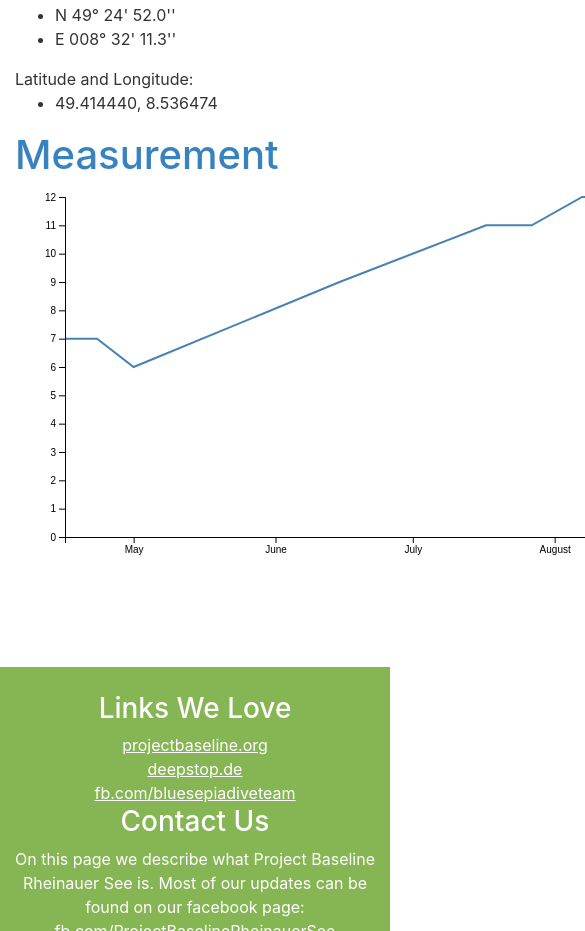
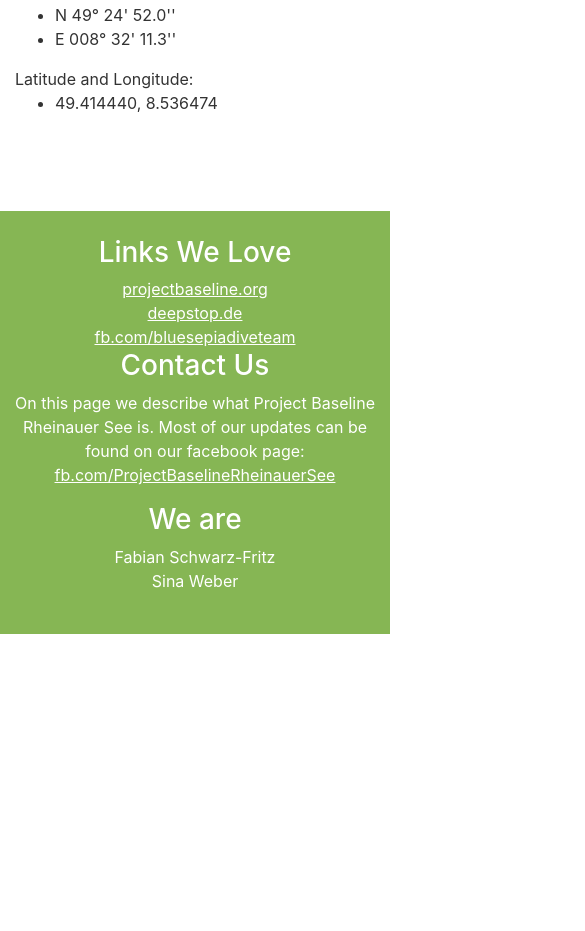
Before and after one commit to fabianschwarzfritz/projectbaselinerheinauersee.de, a plain HTML site: page index.html in a window 390 px wide. Shown: the part 3070-4001 px from the top of the page, 585 px wide, since content can reach past the window. After the commit the page ends 3704 px from the top, so only its background shows below. Drawn offline with nearby package versions, Linux system fonts and the light colour scheme.

Commit message:
Hide on small/medium screen  sizes

```diff
--- a/index.html
+++ b/index.html
@@ -141,7 +141,7 @@
       </div>
       <a class="anchor" id="anchor-measurement"></a>
       <div id="stations" class="row">
-        <div class="col-md-12 order-1">
+        <div class="col-lg-12 d-none d-xl-block">
           <h1>Measurement</h1>
           <div id="measurement"></div>
         </div>
```
Also changed, not shown: README.md.
